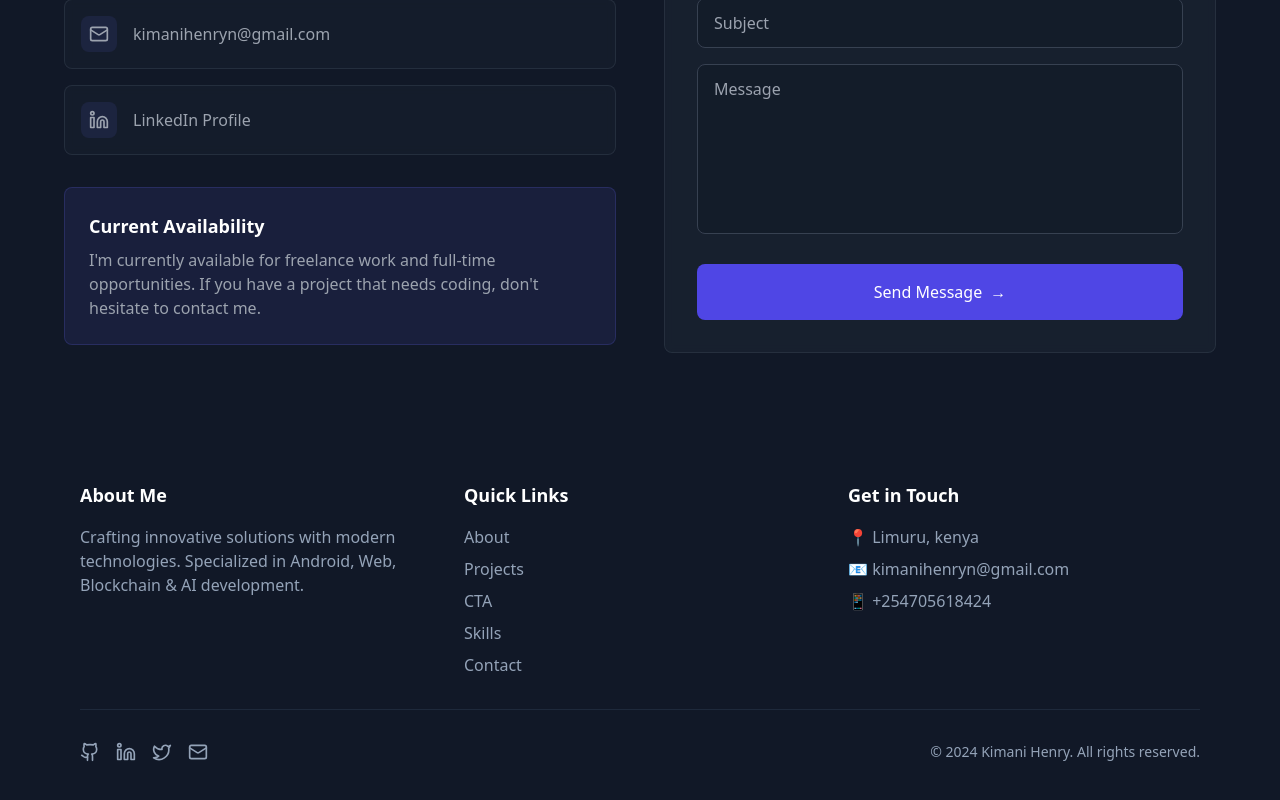
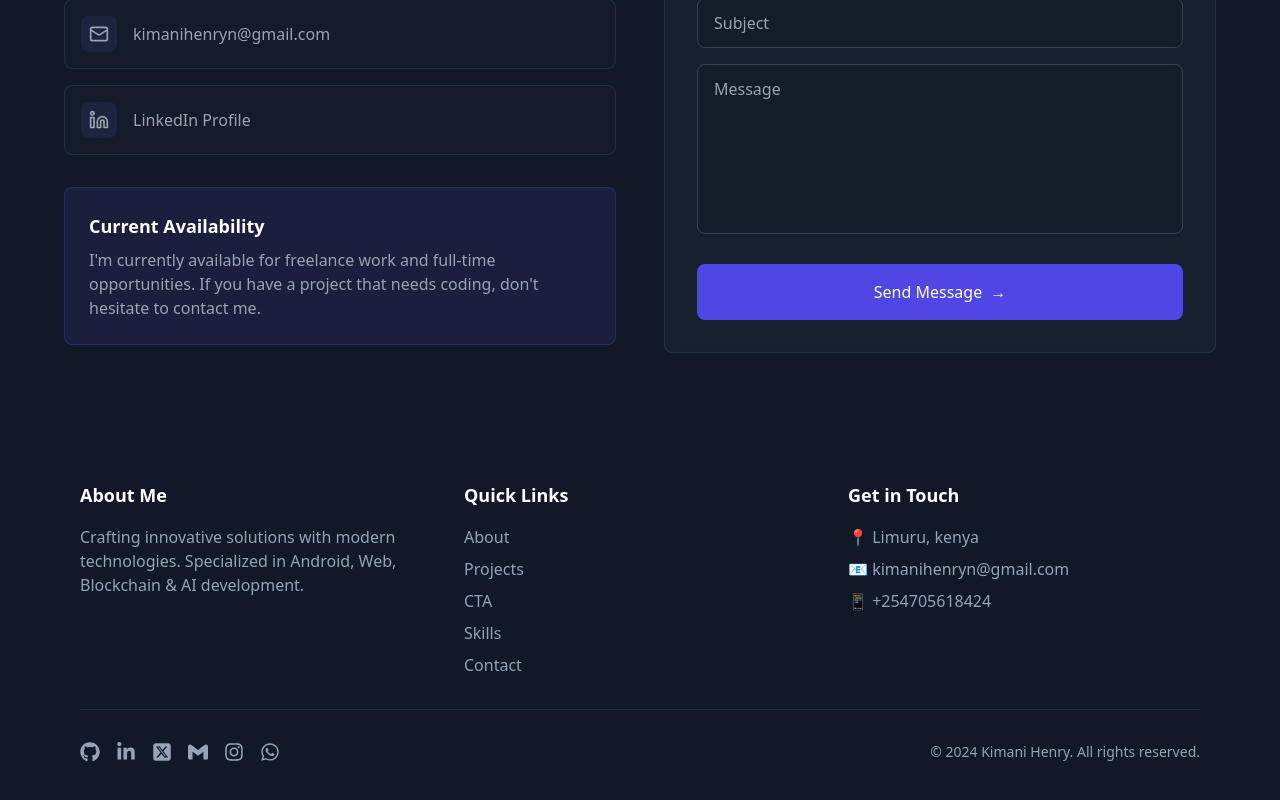
Before and after one commit to H3nryK/Portfolio, a React (Vite) app in the folder henry/: page / in a window 1280 px wide. Shown: the part 2743-3543 px from the top of the page. Built offline with nearby package versions, Linux system fonts and the light colour scheme.

Commit message:
Iconizing the portfolio better

```diff
--- a/henry/src/components/Footer.tsx
+++ b/henry/src/components/Footer.tsx
@@ -1,13 +1,17 @@
-import { Github, Linkedin, Mail, Twitter } from 'lucide-react';
+import { FaInstagram, FaWhatsapp, FaGithub, FaLinkedinIn } from "react-icons/fa";
+import { FaSquareXTwitter } from "react-icons/fa6";
+import { SiGmail } from "react-icons/si";
 
 const Footer = () => {
   const currentYear = new Date().getFullYear();
 
   const socialLinks = [
-    { icon: <Github className="w-5 h-5" />, label: "GitHub", href: "#" },
-    { icon: <Linkedin className="w-5 h-5" />, label: "LinkedIn", href: "#" },
-    { icon: <Twitter className="w-5 h-5" />, label: "Twitter", href: "#" },
-    { icon: <Mail className="w-5 h-5" />, label: "Email", href: "#" }
+    { icon: <FaGithub className="w-5 h-5" />, label: "GitHub", href: "https://github.com/h3nryk" },
+    { icon: <FaLinkedinIn className="w-5 h-5" />, label: "LinkedIn", href: "https://linkedin.com/in/kimani-henry" },
+    { icon: <FaSquareXTwitter className="w-5 h-5" />, label: "Twitter", href: "https://x.com/H3nryKim" },
+    { icon: <SiGmail className="w-5 h-5" />, label: "Email", href: "mailto:kimanihenryn@gmail.com" },
+    { icon: <FaInstagram className="w-5 h-5" />, label: "Instagram", href: "https://www.instagram.com/_.h3nry_k/" },
+    { icon: <FaWhatsapp className="w-5 h-5" />, label: "Whatsapp", href: "https://wa.me/+254705618424" }
   ];
 
   return (
```
